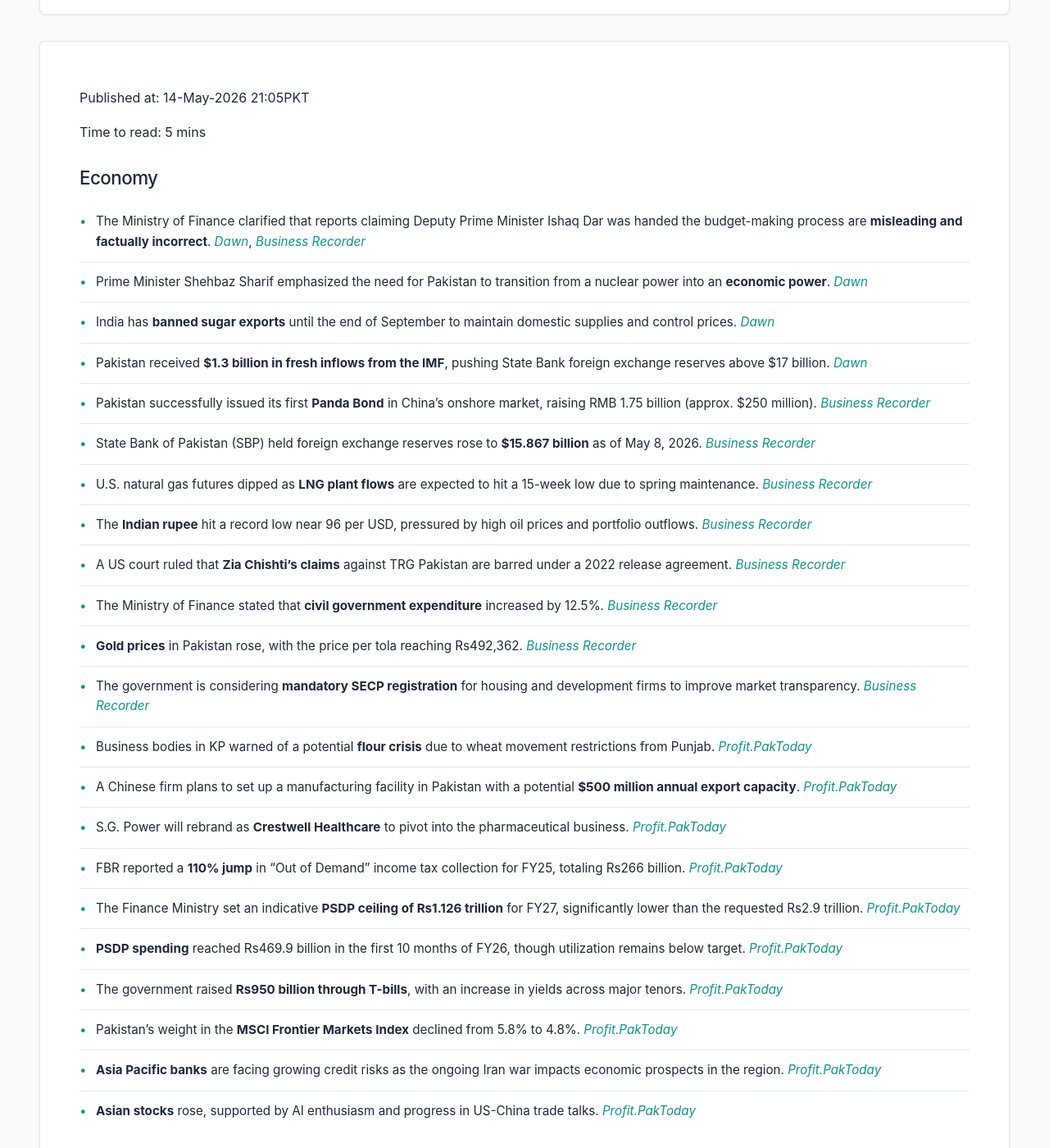
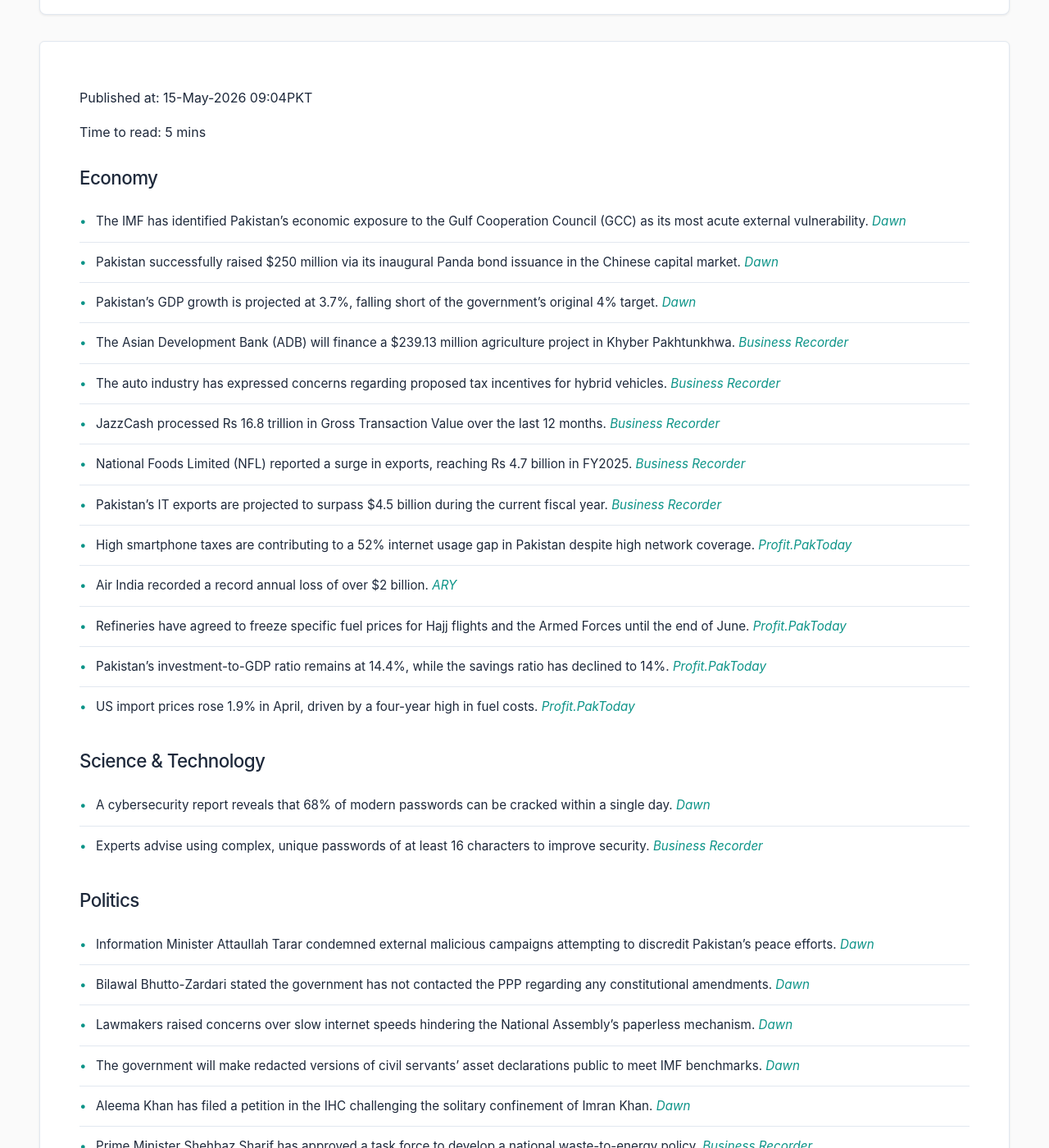
Before and after one commit to zsubzwary/news, a Jekyll site: the page built from en/index.md, in a window 1280 px wide and 1400 px high, scrolled down 209 px. Shown: the whole window at 82% size. Built offline with Jekyll 4.4.1, drawn with Linux system fonts in a browser that asks for light colours; some web fonts are replaced; comment, search, counter and statistics services are not loaded; some of the changed text lies outside the part shown.

Commit message:
DateTime; 2026-05-15T04:04:30.085Z

```diff
--- a/en/index.md
+++ b/en/index.md
@@ -4,57 +4,68 @@ title: Pakistan News Briefing
 lang: en
 ---
 
-Published at: 14-May-2026 21:05PKT
+Published at: 15-May-2026 09:04PKT
 
 Time to read: 5 mins
 
 ### Economy
-- The Ministry of Finance clarified that reports claiming Deputy Prime Minister Ishaq Dar was handed the budget-making process are **misleading and factually incorrect**. *[Dawn](https://www.dawn.com/news/2000193/finance-ministry-terms-report-on-dar-being-handed-budget-making-process-misleading-incorrect)*, *[Business Recorder](https://www.brecorder.com/news/40421157/ministry-of-finance-rejects-misleading-reports-of-dar-taking-over-budget-making-process)*
-- Prime Minister Shehbaz Sharif emphasized the need for Pakistan to transition from a nuclear power into an **economic power**. *[Dawn](https://www.dawn.com/news/2000188/pm-shehbaz-calls-for-efforts-to-turn-pakistan-into-an-economic-power)*
-- India has **banned sugar exports** until the end of September to maintain domestic supplies and control prices. *[Dawn](https://www.dawn.com/news/2000150/india-bars-sugar-exports-until-september)*
-- Pakistan received **$1.3 billion in fresh inflows from the IMF**, pushing State Bank foreign exchange reserves above $17 billion. *[Dawn](https://www.dawn.com/news/2000047/imf-funds-arrive-as-govt-opens-pre-budget-talks)*
-- Pakistan successfully issued its first **Panda Bond** in China's onshore market, raising RMB 1.75 billion (approx. $250 million). *[Business Recorder](https://www.brecorder.com/news/40421175/pakistan-issues-first-panda-bond-in-chinas-onshore-capital-market)*
-- State Bank of Pakistan (SBP) held foreign exchange reserves rose to **$15.867 billion** as of May 8, 2026. *[Business Recorder](https://www.brecorder.com/news/40421173/sbp-held-foreign-exchange-reserves-rise-to-1587bn)*
-- U.S. natural gas futures dipped as **LNG plant flows** are expected to hit a 15-week low due to spring maintenance. *[Business Recorder](https://www.brecorder.com/news/40421169/us-natgas-prices-dip-ahead-of-storage-report-as-lng-plant-flows-slide-to-15-week-low)*
-- The **Indian rupee** hit a record low near 96 per USD, pressured by high oil prices and portfolio outflows. *[Business Recorder](https://www.brecorder.com/news/40421164/indian-rupee-slips-to-record-low-near-96-per-usd-as-energy-risks-deepen)*
-- A US court ruled that **Zia Chishti's claims** against TRG Pakistan are barred under a 2022 release agreement. *[Business Recorder](https://www.brecorder.com/news/40421118/zia-chishtis-claims-against-trg-pakistan-limited-barred-under-2022-release-agreement-rules-us-court)*
-- The Ministry of Finance stated that **civil government expenditure** increased by 12.5%. *[Business Recorder](https://www.brecorder.com/news/40421159/civil-expenditure-stands-at-125-clarifies-govt)*
-- **Gold prices** in Pakistan rose, with the price per tola reaching Rs492,362. *[Business Recorder](https://www.brecorder.com/news/40421158/gold-per-tola-gains-rs1000-in-pakistan)*
-- The government is considering **mandatory SECP registration** for housing and development firms to improve market transparency. *[Business Recorder](https://www.brecorder.com/news/40421155/govt-considering-mandatory-secp-registration-for-housing-firms)*
-- Business bodies in KP warned of a potential **flour crisis** due to wheat movement restrictions from Punjab. *[Profit.PakToday](https://profit.pakistantoday.com.pk/2026/05/14/kp-business-flour-mill-bodies-warn-of-flour-crisis-over-punjab-wheat-movement-restrictions/)*
-- A Chinese firm plans to set up a manufacturing facility in Pakistan with a potential **$500 million annual export capacity**. *[Profit.PakToday](https://profit.pakistantoday.com.pk/2026/05/14/chinese-firm-plans-manufacturing-facility-in-pakistan-with-up-to-500-million-export-potential/)*
-- S.G. Power will rebrand as **Crestwell Healthcare** to pivot into the pharmaceutical business. *[Profit.PakToday](https://profit.pakistantoday.com.pk/2026/05/14/s-g-power-to-rebrand-as-crestwell-healthcare-enter-pharmaceutical-business/)*
-- FBR reported a **110% jump** in “Out of Demand” income tax collection for FY25, totaling Rs266 billion. *[Profit.PakToday](https://profit.pakistantoday.com.pk/2026/05/14/fbrs-out-of-demand-income-tax-collection-jumps-110-to-%e2%82%a8266-billion-in-fy25/)*
-- The Finance Ministry set an indicative **PSDP ceiling of Rs1.126 trillion** for FY27, significantly lower than the requested Rs2.9 trillion. *[Profit.PakToday](https://profit.pakistantoday.com.pk/2026/05/14/finance-ministry-sets-%e2%82%a81-126-trillion-psdp-ceiling-for-fy27-against-%e2%82%a82-9-trillion-demand/)*
-- **PSDP spending** reached Rs469.9 billion in the first 10 months of FY26, though utilization remains below target. *[Profit.PakToday](https://profit.pakistantoday.com.pk/2026/05/14/psdp-spending-reaches-%e2%82%a8469-9-billion-in-10-months-as-development-utilisation-remains-below-target/)*
-- The government raised **Rs950 billion through T-bills**, with an increase in yields across major tenors. *[Profit.PakToday](https://profit.pakistantoday.com.pk/2026/05/14/govt-raises-%e2%82%a8950-billion-through-t-bills-increases-yields-by-up-to-40bps/)*
-- Pakistan’s weight in the **MSCI Frontier Markets Index** declined from 5.8% to 4.8%. *[Profit.PakToday](https://profit.pakistantoday.com.pk/2026/05/14/pakistans-weight-in-msci-frontier-markets-index-falls-from-5-8-to-4-8/)*
-- **Asia Pacific banks** are facing growing credit risks as the ongoing Iran war impacts economic prospects in the region. *[Profit.PakToday](https://profit.pakistantoday.com.pk/2026/05/14/asia-pacific-banks-face-growing-credit-risks-raise-provisions-as-iran-war-drags-on/)*
-- **Asian stocks** rose, supported by AI enthusiasm and progress in US-China trade talks. *[Profit.PakToday](https://profit.pakistantoday.com.pk/2026/05/14/asia-stocks-gain-on-ai-enthusiasm-as-trump-meets-xi/)*
+- The IMF has identified Pakistan's economic exposure to the Gulf Cooperation Council (GCC) as its most acute external vulnerability. *[Dawn](https://www.dawn.com/news/2000334/imf-highlights-gulf-exposure-as-biggest-external-risk-for-pakistan)*
+- Pakistan successfully raised $250 million via its inaugural Panda bond issuance in the Chinese capital market. *[Dawn](https://www.dawn.com/news/2000249/pakistan-raises-250m-equivalent-in-inaugural-panda-bond-issuance)*
+- Pakistan's GDP growth is projected at 3.7%, falling short of the government's original 4% target. *[Dawn](https://www.dawn.com/news/2000370/growth-below-target)*
+- The Asian Development Bank (ADB) will finance a $239.13 million agriculture project in Khyber Pakhtunkhwa. *[Business Recorder](https://www.brecorder.com/news/40421270/adb-to-finance-usd23913m-in-kp-agri-project)*
+- The auto industry has expressed concerns regarding proposed tax incentives for hybrid vehicles. *[Business Recorder](https://www.brecorder.com/news/40421272/hybrid-tax-incentives-spark-auto-industry-concerns)*
+- JazzCash processed Rs 16.8 trillion in Gross Transaction Value over the last 12 months. *[Business Recorder](https://www.brecorder.com/news/40421273/jazzcash-processing-rs16.8trn-in-gross-transaction-value-in-12-months)*
+- National Foods Limited (NFL) reported a surge in exports, reaching Rs 4.7 billion in FY2025. *[Business Recorder](https://www.brecorder.com/news/40421275/nfl-exports-soar-to-rs4.7bn)*
+- Pakistan's IT exports are projected to surpass $4.5 billion during the current fiscal year. *[Business Recorder](https://www.brecorder.com/news/40421239/it-exports-likely-to-surpass-usd4.5bn-mark-minister)*
+- High smartphone taxes are contributing to a 52% internet usage gap in Pakistan despite high network coverage. *[Profit.PakToday](https://profit.pakistantoday.com.pk/2026/05/15/high-smartphone-taxes-leave-pakistan-with-52-internet-usage-gap-despite-81-network-coverage/)*
+- Air India recorded a record annual loss of over $2 billion. *[ARY](https://arynews.tv/air-india-reports-record-loss-over-2-billion)*
+- Refineries have agreed to freeze specific fuel prices for Hajj flights and the Armed Forces until the end of June. *[Profit.PakToday](https://profit.pakistantoday.com.pk/2026/05/14/refineries-agree-to-freeze-jp-1-prices-for-hajj-flights-sko-and-jp-8-rates-for-armed-forces-until-june-end/)*
+- Pakistan's investment-to-GDP ratio remains at 14.4%, while the savings ratio has declined to 14%. *[Profit.PakToday](https://profit.pakistantoday.com.pk/2026/05/15/pakistans-investment-to-gdp-ratio-remains-at-14-4-savings-fall-to-14-amid-weak-exports-higher-borrowing/)*
+- US import prices rose 1.9% in April, driven by a four-year high in fuel costs. *[Profit.PakToday](https://profit.pakistantoday.com.pk/2026/05/14/u-s-import-prices-jump-1-9-in-april-as-fuel-costs-hit-four-year-high/)*
+
+### Science & Technology
+- A cybersecurity report reveals that 68% of modern passwords can be cracked within a single day. *[Dawn](https://www.dawn.com/news/2000333/68pc-of-passwords-can-be-cracked-within-a-day-report)*
+- Experts advise using complex, unique passwords of at least 16 characters to improve security. *[Business Recorder](https://www.brecorder.com/news/40421232/pakistanis-advised-to-follow-secure-passwords-rules)*
+
+### Politics
+- Information Minister Attaullah Tarar condemned external malicious campaigns attempting to discredit Pakistan's peace efforts. *[Dawn](https://www.dawn.com/news/2000353/detractors-of-peace-campaigning-against-pakistan-says-tarar)*
+- Bilawal Bhutto-Zardari stated the government has not contacted the PPP regarding any constitutional amendments. *[Dawn](https://www.dawn.com/news/2000262/govt-has-not-contacted-ppp-over-any-constitutional-amendment-bilawal)*
+- Lawmakers raised concerns over slow internet speeds hindering the National Assembly's paperless mechanism. *[Dawn](https://www.dawn.com/news/2000356/lawmakers-decry-slow-internet-in-national-assembly-across-country)*
+- The government will make redacted versions of civil servants' asset declarations public to meet IMF benchmarks. *[Dawn](https://www.dawn.com/news/2000259/civil-servants-asset-declarations-to-be-made-public-in-redacted-form-says-govt)*
+- Aleema Khan has filed a petition in the IHC challenging the solitary confinement of Imran Khan. *[Dawn](https://www.dawn.com/news/2000235/aleema-khan-moves-ihc-against-pti-founder-imran-khans-solitary-confinement)*
+- Prime Minister Shehbaz Sharif has approved a task force to develop a national waste-to-energy policy. *[Business Recorder](https://www.brecorder.com/news/40421240/pm-forms-task-force-to-develop-national-waste-to-energy-policy)*
+- The Pakistan Business Forum (PBF) has urged the federal government to centralize agriculture and industrial policymaking. *[Profit.PakToday](https://profit.pakistantoday.com.pk/2026/05/14/pbf-urges-federal-control-of-agriculture-industry-under-28th-amendment-push/)*
+- PM Shehbaz emphasized the need to transform Pakistan's nuclear strength into economic power. *[Profit.PakToday](https://profit.pakistantoday.com.pk/2026/05/14/pakistan-must-convert-nuclear-strength-into-economic-power-pm-shehbaz/)*
 
 ### National
-- Pakistan's Army Rocket Force Command successfully test-fired the indigenously developed **Fatah-IV cruise missile**. *[Dawn](https://www.dawn.com/news/2000203/pakistan-successfully-test-fires-fatah-iv-cruise-missile-ispr)*
-- Aleema Khan has challenged **Imran Khan's solitary confinement** in the Islamabad High Court, calling it illegal. *[Dawn](https://www.dawn.com/news/2000235/aleema-khan-moves-ihc-against-pti-founder-imran-khans-solitary-confinement)*
-- PTI leaders continue to be **denied meetings** with Imran Khan despite a court order allowing them. *[Dawn](https://www.dawn.com/news/2000233/pti-leaders-again-denied-meeting-with-party-founder-imran-seek-implementation-of-ihc-order)*
-- The Vice Chancellor and Pro-Vice Chancellor of the **University of Gwadar** have gone missing while traveling to Quetta. *[Dawn](https://www.dawn.com/news/2000200/gwadar-university-vc-pro-vice-chancellor-go-missing-while-travelling-to-quetta)*
-- The interior ministry has ordered an inquiry into the **leaking of Cambridge examination papers**. *[Dawn](https://www.dawn.com/news/2000190/govt-orders-inquiry-into-cambridge-exam-leaks)*
-- A railway worker, Muhammad Liaqat Ali, died while attempting to **stop a suicide bomber** near Attock. *[Dawn](https://www.dawn.com/news/2000234/a-heros-sacrifice-the-railway-worker-who-embraced-death-to-save-lives)*
-- A constable who was injured in a **militant attack** in Charsadda has succumbed to his wounds. *[Dawn](https://www.dawn.com/news/2000146/constable-injured-in-attack-on-checkpost-succumbs-to-wounds-in-charsadda)*
-- The **Shahrah-i-Bhutto Expressway** in Karachi is expected to be fully open to the public by the end of May. *[Dawn](https://www.dawn.com/news/2000202/karachis-shahrah-i-bhutto-to-be-fully-open-to-public-by-end-of-may-sharjeel-memon)*
+- Punjab Police are seeking custody of drug dealer Anmol alias Pinky from Sindh authorities. *[Dawn](https://www.dawn.com/news/2000297/punjab-police-want-anmol-alias-pinkys-custody-from-sindh)*
+- Pakistan successfully conducted a test fire of the indigenously developed Fatah-IV cruise missile. *[Dawn](https://www.dawn.com/news/2000203/pakistan-successfully-test-fires-fatah-iv-cruise-missile-ispr)*
+- A Senate committee expressed concern over corruption and long delays in Karachi's developmental projects. *[Business Recorder](https://www.brecorder.com/news/40421236/karachis-developmental-projects-senate-body-says-concerned-at-long-delays)*
+- Call center owners in Karachi are facing a money laundering probe following a recent raid. *[ARY](https://arynews.tv/karachi-call-centre-owners-face-money-laundering-probe)*
+- Reports highlight Karachi's strategic importance as a logistics hub due to rising container volumes at its ports. *[Dawn](https://www.dawn.com/news/2000372/governance-crisis)*
 
 ### International
-- Pakistan's Foreign Office viewed calls in India for **dialogue with Pakistan** as a positive development. *[Dawn](https://www.dawn.com/news/2000199/fo-says-voices-in-india-calling-for-dialogue-with-pakistan-a-positive-development)*
-- US President Donald Trump and Chinese President Xi Jinping held **"extremely positive" talks** in Beijing to discuss trade and geopolitical tensions. *[Dawn](https://www.dawn.com/news/2000073/trump-hails-xi-talks-at-grand-beijing-banquet-attended-by-leaders-ceos)*, *[Business Recorder](https://www.brecorder.com/news/40421171/chinas-xi-lauds-new-positioning-in-ties-with-us)*
-- Iran's Foreign Minister accused the **UAE of direct involvement** in military operations against Iran during a Brics meeting. *[Dawn](https://www.dawn.com/news/2000224/iran-and-uae-clash-at-brics-foreign-ministers-meeting)*, *[Business Recorder](https://www.brecorder.com/news/40421166/iran-urges-brics-nations-to-condemn-war-indian-flagged-vessel-sunk)*
-- Minister Tallal Chaudhry assured the National Assembly that **Pakistan's ties with the UAE** remain "absolutely fine." *[Dawn](https://www.dawn.com/news/2000192/tallal-chaudhry-says-pakistans-ties-with-uae-absolutely-fine)*
-- A former Indian army chief expressed support for **keeping the dialogue window open** between India and Pakistan. *[Dawn](https://www.dawn.com/news/2000151/former-indian-army-chief-backs-rss-leaders-call-for-engaging-in-dialogue-with-pakistan)*
-- The HRCP expressed alarm over the **continued captivity of Pakistani seafarers** on a tanker seized by Somali pirates. *[Dawn](https://www.dawn.com/news/2000171/hrcp-deeply-alarmed-at-continued-captivity-of-seafarers-onboard-tanker-seized-by-somali-pirates)*
-- The UAE has **denied reports** of a secret visit to the country by Israeli Prime Minister Benjamin Netanyahu. *[Dawn](https://www.dawn.com/news/2000091/uae-denies-reports-of-secret-netanyahu-visit)*
-- British health minister **Wes Streeting resigned**, citing a loss of confidence in Prime Minister Keir Starmer's leadership. *[Business Recorder](https://www.brecorder.com/news/40421170/uk-health-minister-wes-streeting-resigns)*
-- A vessel was **seized off the UAE** and is reportedly heading toward Iranian territorial waters. *[Business Recorder](https://www.brecorder.com/news/40421167/vessel-seized-off-uaes-fujairah-and-heading-toward-iranian-waters-ukmto-says)*
-- Russia is establishing a **"full-fledged partnership"** with the Taliban government in Afghanistan. *[Business Recorder](https://www.brecorder.com/news/40421156/russia-says-its-establishing-full-partnership-with-afghan-taliban)*
-- Iran has begun allowing certain **Chinese vessels to transit** through the Strait of Hormuz. *[Business Recorder](https://www.brecorder.com/news/40421161/iran-allowing-transit-of-chinese-vessels-in-strait-of-hormuz-fars-news-reports)*
-- New **ship attacks near the Strait of Hormuz** have been reported amid ongoing discussions between the US and China regarding the Iran war. *[Business Recorder](https://www.brecorder.com/news/40421162/new-attacks-reported-on-ships-near-hormuz-as-trump-discusses-iran-with-xi)*
+- A US judge has issued a temporary injunction on sanctions against UN Palestine expert Francesca Albanese. *[Dawn](https://www.dawn.com/news/2000330/us-court-suspends-sanctions-on-un-palestine-expert)*
+- The Congress party named the new Chief Minister of Kerala following a significant election victory in India. *[Dawn](https://www.dawn.com/news/2000331/congress-names-kerala-chief-minister-after-rare-win)*
+- US President Donald Trump and Chinese President Xi Jinping held "extremely positive" talks in Beijing. *[Dawn](https://www.dawn.com/news/2000073/trump-hails-xi-talks-at-grand-beijing-banquet-attended-by-leaders-ceos)*
+- Tensions flared between Iran and the UAE during a Brics foreign ministers' meeting in New Delhi. *[Dawn](https://www.dawn.com/news/2000224/iran-and-uae-clash-at-brics-foreign-ministers-meeting)*
+- Nearly 20 million people in Sudan are facing acute hunger due to ongoing conflict. *[ARY](https://arynews.tv/sudan-faces-acute-hunger-crisis-amid-war)*
+- Pakistan’s Foreign Office maintains that relations with the UAE remain strong and unaffected by external factors. *[Dawn](https://www.dawn.com/news/2000199/pakistan-uae-ties-unaffected-by-external-engagements-says-fo)*
+- The Vietnam Ambassador highlighted opportunities for Karachi to emerge as a regional trade hub. *[Business Recorder](https://www.brecorder.com/news/40421276/regional-situation-creates-trade-opportunities-for-karachi-vietnam-envoy)*
+- Pakistan-Russia relations are reportedly evolving toward pragmatic cooperation in energy and trade. *[Business Recorder](https://www.brecorder.com/news/40421233/ips-seminar-pakistan-russia-ties-evolving-from-historical-mistrust-toward-pragmatic-cooperation)*
+- A ship was reported seized off the coast of the UAE. *[Business Recorder](https://www.brecorder.com/news/40421243/ship-reported-seized-off-uae)*
+- Deputy PM Ishaq Dar held telephonic talks with the UK Foreign Secretary regarding regional stability. *[Business Recorder](https://www.brecorder.com/news/40421241/dar-holds-telephonic-talks-with-uk-fs)*
+- A high-level delegation from Bangladesh visited PIEDMC to discuss economic cooperation. *[Business Recorder](https://www.brecorder.com/news/40421235/bd-delegation-visits-piedmc)*
+
+### Sports
+- Australia celebrated 10 years of supporting girls' cricket in Pakistan through a tournament in Islamabad. *[Business Recorder](https://www.brecorder.com/news/40421234/australia-celebrates-10-years-supporting-girls-cricket-in-pakistan)*
+
+### Health
+- Health authorities in France and the Netherlands reported that all close contacts of hantavirus cases tested negative. *[Dawn](https://www.dawn.com/news/2000246/france-netherlands-say-all-hantavirus-contact-cases-negative)*
+- Citizens have called for increased government attention toward the healthcare of vulnerable women and children in Pakistan. *[Dawn](https://www.dawn.com/news/2000375/citizens-for-better-healthcare)*
 
 ### Other
-- Pakistan's passport has been ranked **100th in the world** by the Henley Passport Index, offering visa-free access to 30 countries. *[Dawn](https://www.dawn.com/news/2000039/henley-places-pakistani-passport-on-100th-spot)*
+- Legendary singer Clarence Carter has passed away at the age of 90. *[ARY](https://arynews.tv/clarence-carter-legendary-singer-dies-at-90)*
+- Niall Horan has responded to rumors regarding his attendance at a celebrity wedding. *[ARY](https://arynews.tv/niall-horan-reacts-to-rumors-about-attending-harry-styles-zoe-kravitzs-wedding)*
+- The television series "The Boys" has experienced a ratings setback with its latest episode. *[ARY](https://arynews.tv/the-boys-suffers-ratings-setback-with-season-5-episode-7)*
+- Kylie Jenner's social media activity has sparked a frenzy among followers. *[ARY](https://arynews.tv/kylie-jenners-zelda-slip-up-sparks-social-media-frenzy)*
```
